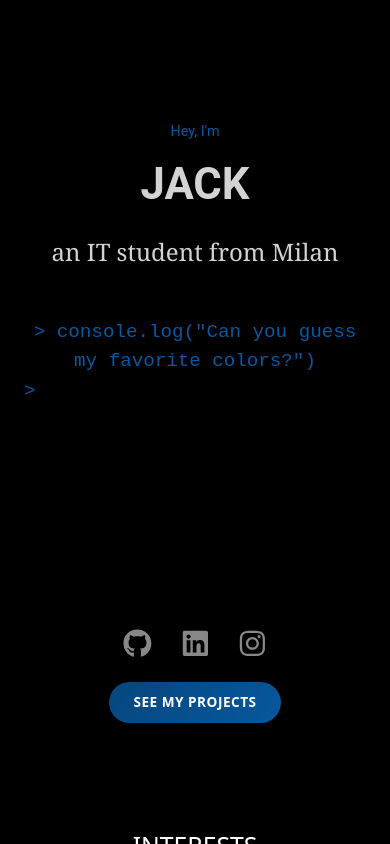
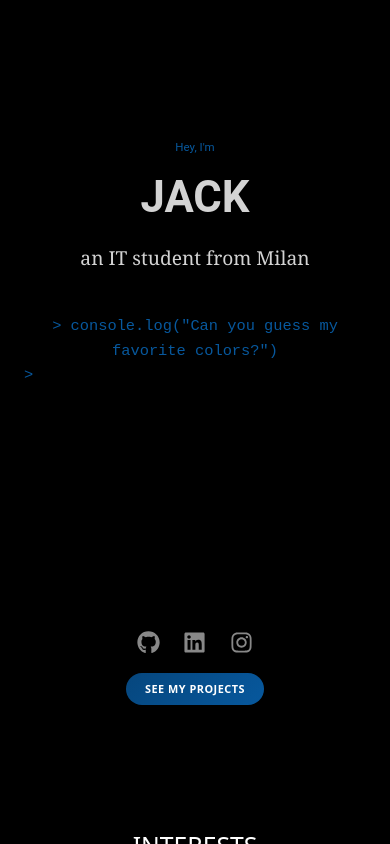
Before and after one commit to comitanigiacomo/deep_mind, a React (Vite) app: page / in a window 390 px wide. Built offline with nearby package versions, Linux system fonts and the light colour scheme.

Commit message:
Refactor About.css: simplify color values, adjust font sizes, and optimize padding for improved layout and readability

```diff
--- a/src/pages/About.css
+++ b/src/pages/About.css
@@ -1,13 +1,13 @@
 :root {
-  --bg: #000000;
+  --bg: #000;
   --text: #d3d3d3;
   --accent: #07589D;
   --border: #888;
-  --terminal-bg: #000000;
+  --terminal-bg: #000;
 }
 
 [data-theme="light"] {
-  --bg: #ffffff;
+  --bg: #fff;
   --text: #2a2a2a;
   --accent: #0d6efd;
   --border: #ced4da;
@@ -15,20 +15,11 @@
 }
 
 @keyframes fadeIn {
-  0% {
-    opacity: 0;
-  }
-
-  100% {
-    opacity: 1;
-  }
+  to { opacity: 1; }
 }
 
 @keyframes slideInUp {
-  to {
-    opacity: 1;
-    transform: translateY(0);
-  }
+  to { opacity: 1; transform: translateY(0); }
 }
 
 #about {
@@ -38,7 +29,6 @@
 
 .about-container {
   color: var(--text);
-  background-color: transparent;
   padding-top: 100px;
 }
 
@@ -54,29 +44,29 @@
 h1 {
   font-family: 'Roboto', sans-serif;
   font-weight: bold;
-  font-size: 5rem;
+  font-size: 4rem;
   color: var(--text);
   text-transform: uppercase;
 }
 
 .small-text {
   font-family: 'Roboto', sans-serif;
-  font-size: 1.7rem;
+  font-size: 1.36rem;
   color: var(--accent);
 }
 
 .medium-text {
   font-family: 'Georgia', serif;
-  font-size: 3rem;
-  margin-top: 15px;
+  font-size: 2.4rem;
+  margin-top: 12px;
   color: var(--text);
 }
 
 .code-snippet p {
   font-family: 'Courier New', monospace;
-  font-size: 1.2rem;
+  font-size: 0.96rem;
   color: var(--accent);
-  margin: 10px 0;
+  margin: 8px 0;
   white-space: nowrap;
 }
 
@@ -84,22 +74,21 @@ h1 {
   position: fixed;
   top: 100px;
   right: 20px;
-  background: none;
   border: 1px solid var(--border);
   color: var(--text);
-  padding: 10px 15px;
+  padding: 8px 12px;
   border-radius: 20px;
   cursor: pointer;
   z-index: 1000;
   transition: all 0.3s ease;
+  background: none;
 }
 
 .minimal-btn {
   background: linear-gradient(135deg, rgba(7, 88, 157, 0.8), rgba(7, 88, 157, 1));
-  border: none;
   color: white;
-  padding: 14px 32px;
-  font-size: 1rem;
+  padding: 11px 26px;
+  font-size: 0.8rem;
   font-weight: 600;
   cursor: pointer;
   border-radius: 50px;
@@ -108,6 +97,7 @@ h1 {
   overflow: hidden;
   letter-spacing: 0.5px;
   text-transform: uppercase;
+  border: none;
 }
 
 .minimal-btn::before {
@@ -137,20 +127,19 @@ h1 {
 
 .image-column {
   position: relative;
-  margin-top: 0;
   display: flex;
   flex-direction: column;
   align-items: center;
   justify-content: center;
   min-height: 100%;
-  padding: 2rem 1rem;
+  padding: 1.6rem 0.8rem;
 }
 
 .image-wrapper {
   position: relative;
   width: 100%;
-  max-width: 420px;
-  margin-bottom: 3rem;
+  max-width: 336px;
+  margin-bottom: 2.4rem;
   overflow: hidden;
   border-radius: 20px;
 }
@@ -196,14 +185,14 @@ h1 {
   color: var(--text);
   font-family: 'Courier New', monospace;
   border-radius: 0.5rem;
-  margin-top: 1rem;
+  margin-top: 0.8rem;
   background-color: var(--terminal-bg);
 }
 
 .terminal-line {
   display: flex;
   align-items: center;
-  font-size: 1.2rem;
+  font-size: 0.96rem;
 }
 
 .terminal-input {
@@ -211,35 +200,35 @@ h1 {
   border: none;
   outline: none;
   color: var(--accent);
-  margin-left: 0.5rem;
+  margin-left: 0.4rem;
   flex: 1;
   caret-color: var(--text);
 }
 
 .terminal-output {
-  margin-top: 0.5rem;
-  font-size: 1.2rem;
+  margin-top: 0.4rem;
+  font-size: 0.96rem;
 }
 
 .terminal-prompt,
 .terminal-line>span {
   color: var(--accent);
-  font-size: 1.2rem;
+  font-size: 0.96rem;
 }
 
 [data-theme="light"] .terminal {
-  background-color: #ffffff;
+  background-color: #fff;
 }
 
 .contact-icons {
   display: flex;
   justify-content: center;
-  gap: 2.5rem;
-  margin-bottom: 2rem;
+  gap: 2rem;
+  margin-bottom: 1.6rem;
 }
 
 .icon {
-  font-size: 2.2rem;
+  font-size: 1.76rem;
   color: var(--border);
   transition: all 0.4s cubic-bezier(0.4, 0, 0.2, 1);
   position: relative;
@@ -248,10 +237,10 @@ h1 {
 .icon::before {
   content: '';
   position: absolute;
-  top: -8px;
-  left: -8px;
-  right: -8px;
-  bottom: -8px;
+  top: -6px;
+  left: -6px;
+  right: -6px;
+  bottom: -6px;
   background: rgba(7, 88, 157, 0.1);
   border-radius: 50%;
   transform: scale(0);
@@ -277,7 +266,7 @@ h1 {
 
 @media (max-width: 1200px) {
   .image-wrapper {
-    max-width: 380px;
+    max-width: 304px;
   }
 }
 
@@ -289,7 +278,7 @@ h1 {
   .text-column {
     width: 100%;
     max-width: 100%;
-    padding: 0 1rem;
+    padding: 0 0.8rem;
   }
 
   .about-container .row {
@@ -299,76 +288,76 @@ h1 {
 
   .image-column,
   .text-column {
-    padding: 0 1rem;
+    padding: 0 0.8rem;
     min-height: auto;
   }
 
   .image-controls {
-    margin-top: 3rem;
+    margin-top: 2.4rem;
     width: 100%;
   }
 
   .terminal {
-    margin: 2rem auto;
+    margin: 1.6rem auto;
     max-width: 100%;
   }
 }
 
 @media (max-width: 768px) {
   h1 {
-    font-size: 2rem;
+    font-size: 1.6rem;
   }
 
   .small-text {
-    font-size: 1rem;
+    font-size: 0.8rem;
   }
 
   .medium-text {
-    font-size: 2rem;
+    font-size: 1.6rem;
   }
 
   .code-snippet p {
-    font-size: 1rem;
+    font-size: 0.8rem;
   }
 
   .contact-icons {
-    gap: 2rem;
-    margin-bottom: 1.5rem;
+    gap: 1.6rem;
+    margin-bottom: 1.2rem;
   }
 
   .icon {
-    font-size: 2rem;
+    font-size: 1.6rem;
   }
 
   .minimal-btn {
-    font-size: 0.9rem;
-    padding: 12px 28px;
+    font-size: 0.72rem;
+    padding: 10px 22px;
   }
 }
 
 @media (max-width: 576px) {
   h1 {
-    font-size: 2.5rem;
+    font-size: 2rem;
   }
 
   .medium-text {
-    font-size: 1.5rem;
+    font-size: 1.2rem;
   }
 
   .small-text {
-    font-size: 0.9rem;
+    font-size: 0.72rem;
   }
 
   .icon {
-    font-size: 1.8rem;
+    font-size: 1.44rem;
   }
 
   .minimal-btn {
-    font-size: 0.85rem;
-    padding: 10px 24px;
+    font-size: 0.68rem;
+    padding: 8px 19px;
   }
 
   .contact-icons {
-    gap: 1.8rem;
+    gap: 1.44rem;
   }
 }
```
